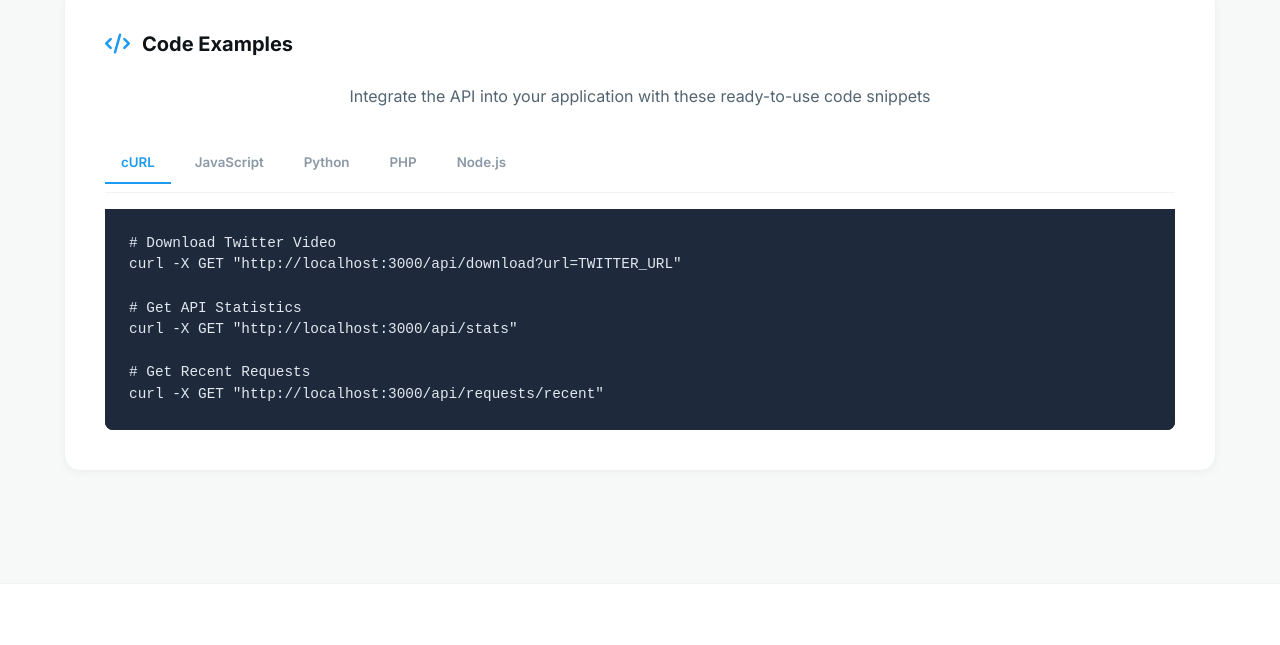
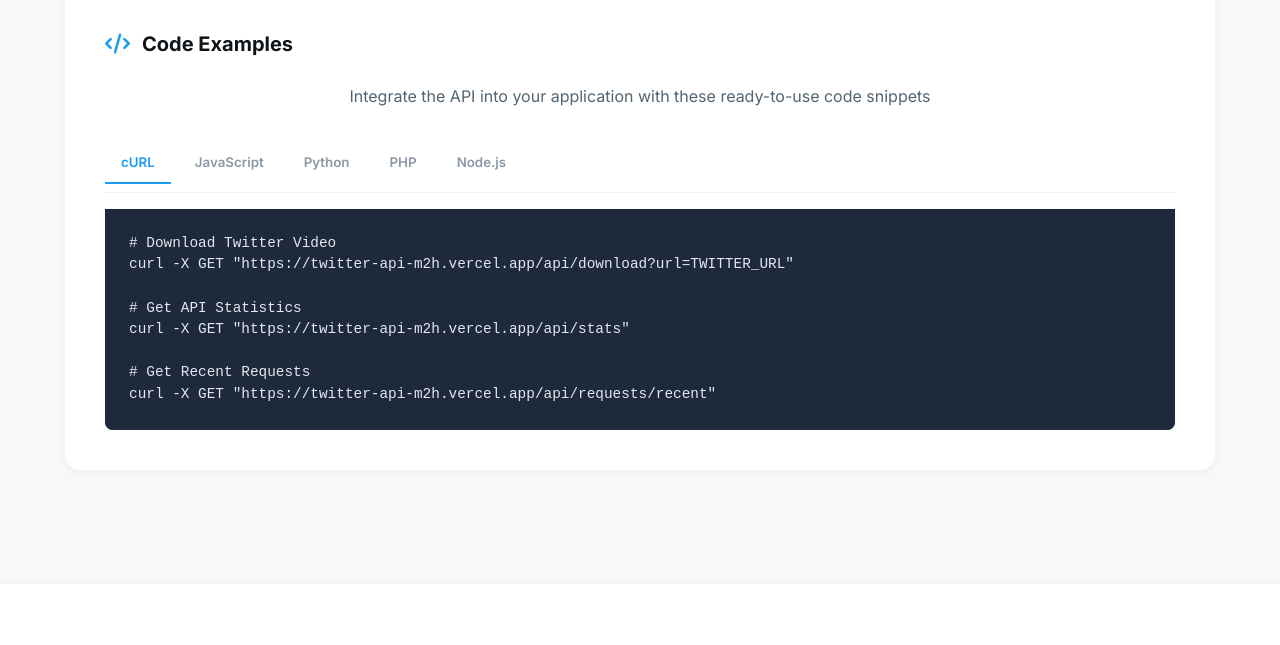
Before and after one commit to prince-m2hgamerz/twitter-api, a website: page public/playground.html in a window 1280 px wide. Shown: the part 897-1542 px from the top of the page. Drawn offline with Linux system fonts and the light colour scheme.

Commit message:
url update

```diff
--- a/public/playground.html
+++ b/public/playground.html
@@ -136,18 +136,18 @@
 
             <div class="example-content">
                 <pre class="example-code" id="curl-example"><code># Download Twitter Video
-curl -X GET "http://localhost:3000/api/download?url=TWITTER_URL"
+curl -X GET "https://twitter-api-m2h.vercel.app/api/download?url=TWITTER_URL"
 
 # Get API Statistics
-curl -X GET "http://localhost:3000/api/stats"
+curl -X GET "https://twitter-api-m2h.vercel.app/api/stats"
 
 # Get Recent Requests
-curl -X GET "http://localhost:3000/api/requests/recent"</code></pre>
+curl -X GET "https://twitter-api-m2h.vercel.app/api/requests/recent"</code></pre>
 
                 <pre class="example-code" id="javascript-example"><code>// Download Twitter Video
 async function downloadTwitterVideo(url) {
   try {
-    const response = await fetch(`http://localhost:3000/api/download?url=${encodeURIComponent(url)}`);
+    const response = await fetch(`https://twitter-api-m2h.vercel.app/api/download?url=${encodeURIComponent(url)}`);
     const data = await response.json();
     console.log(data);
     return data;
@@ -164,7 +164,7 @@ downloadTwitterVideo('TWITTER_URL');</code></pre>
 def download_twitter_video(url):
     try:
         response = requests.get(
-            "http://localhost:3000/api/download",
+            "https://twitter-api-m2h.vercel.app/api/download",
             params={"url": url}
         )
         data = response.json()
@@ -179,7 +179,7 @@ download_twitter_video("TWITTER_URL")</code></pre>
                 <pre class="example-code" id="php-example"><code>&lt;?php
 
 function downloadTwitterVideo($url) {
-    $api_url = "http://localhost:3000/api/download?url=" . urlencode($url);
+    $api_url = "https://twitter-api-m2h.vercel.app/api/download?url=" . urlencode($url);
     $response = file_get_contents($api_url);
     $data = json_decode($response, true);
     return $data;
@@ -195,7 +195,7 @@ print_r($result);
 
 async function downloadTwitterVideo(url) {
   try {
-    const response = await axios.get('http://localhost:3000/api/download', {
+    const response = await axios.get('https://twitter-api-m2h.vercel.app/api/download', {
       params: { url }
     });
     console.log(response.data);
@@ -290,7 +290,7 @@ downloadTwitterVideo('TWITTER_URL');</code></pre>
         const startTime = performance.now();
 
         try {
-            let apiUrl = `http://localhost:3000${currentEndpoint}`;
+            let apiUrl = `https://twitter-api-m2h.vercel.app${currentEndpoint}`;
             if (currentEndpoint === '/api/download' && url) {
                 apiUrl += `?url=${encodeURIComponent(url)}`;
             }
```
Also changed, not shown: public/docs.html (+6 -6 lines), public/index.html (+4 -4 lines).
